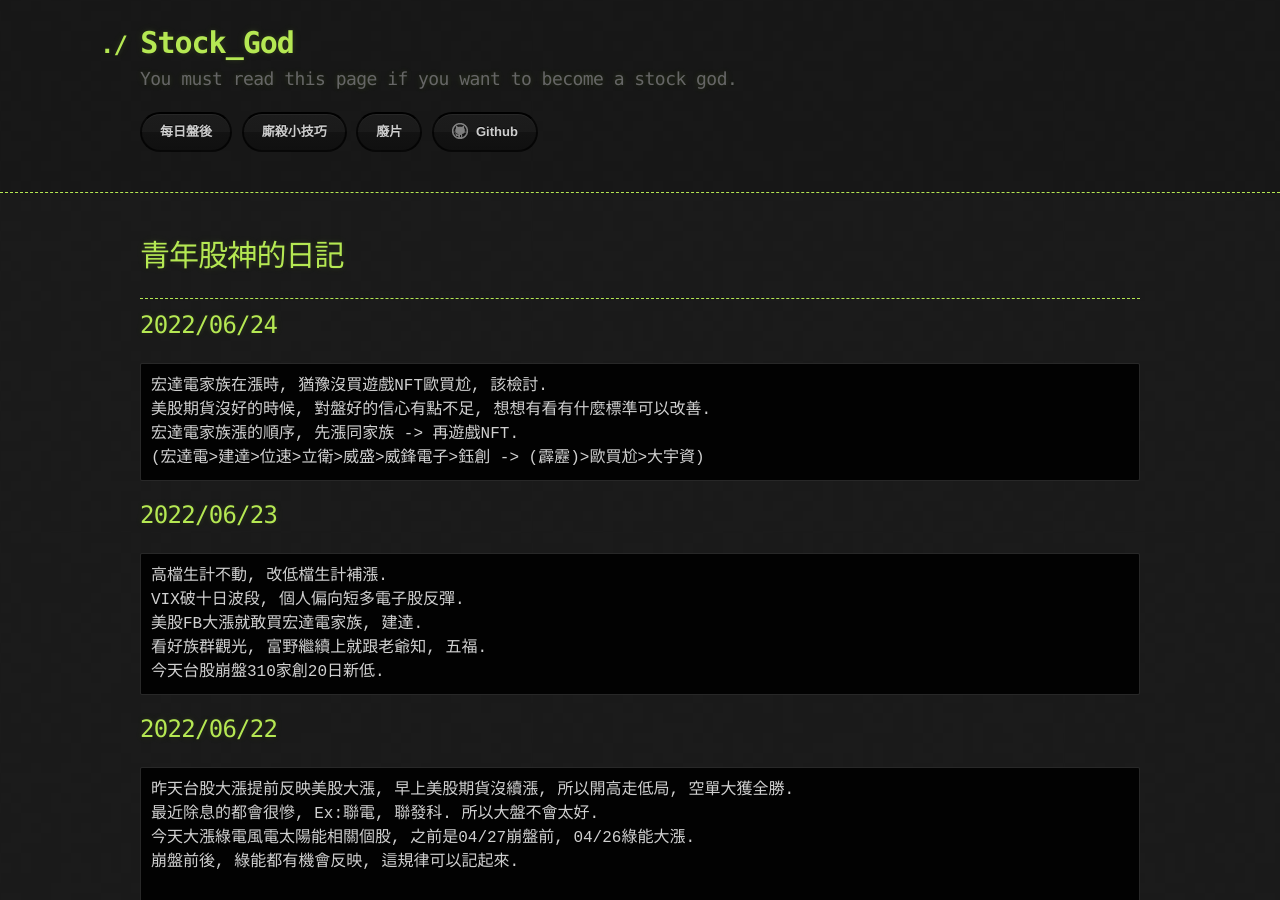
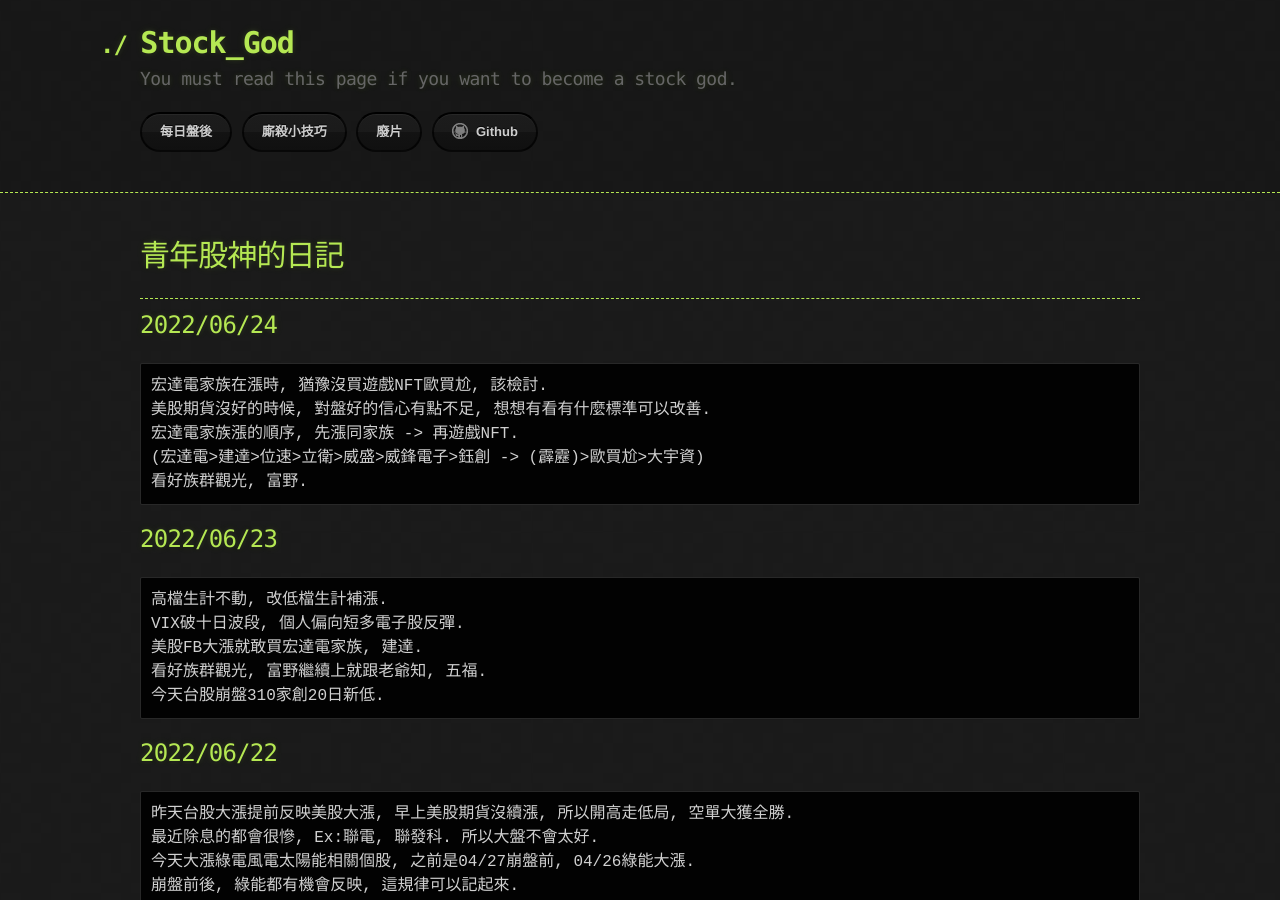
Before and after one commit to lepg5487/Stock_God, a Jekyll site: the page built from index.md, in a window 1280 px wide and 900 px high. Built offline with Jekyll 4.4.1, drawn with Linux system fonts in a browser that asks for light colours; our own code applies the rules of GitHub Pages for plain Markdown files.

Commit message:
Update index.md

````diff
--- a/index.md
+++ b/index.md
@@ -12,6 +12,7 @@ layout: testlayouts
 美股期貨沒好的時候, 對盤好的信心有點不足, 想想有看有什麼標準可以改善.
 宏達電家族漲的順序, 先漲同家族 -> 再遊戲NFT.
 (宏達電>建達>位速>立衛>威盛>威鋒電子>鈺創 -> (霹靂)>歐買尬>大宇資)
+看好族群觀光, 富野.
 ```
 
 ## 2022/06/23
````
